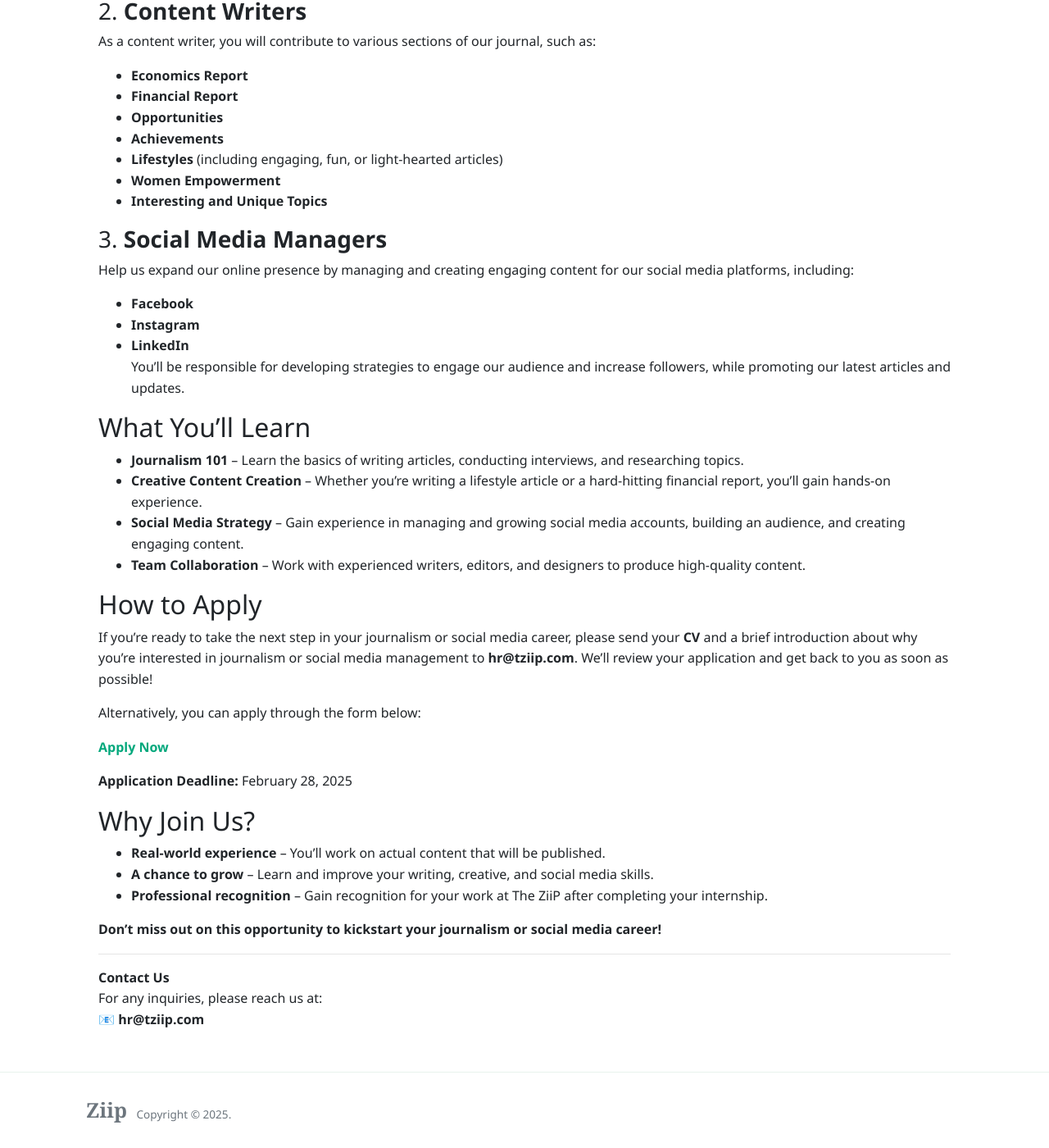
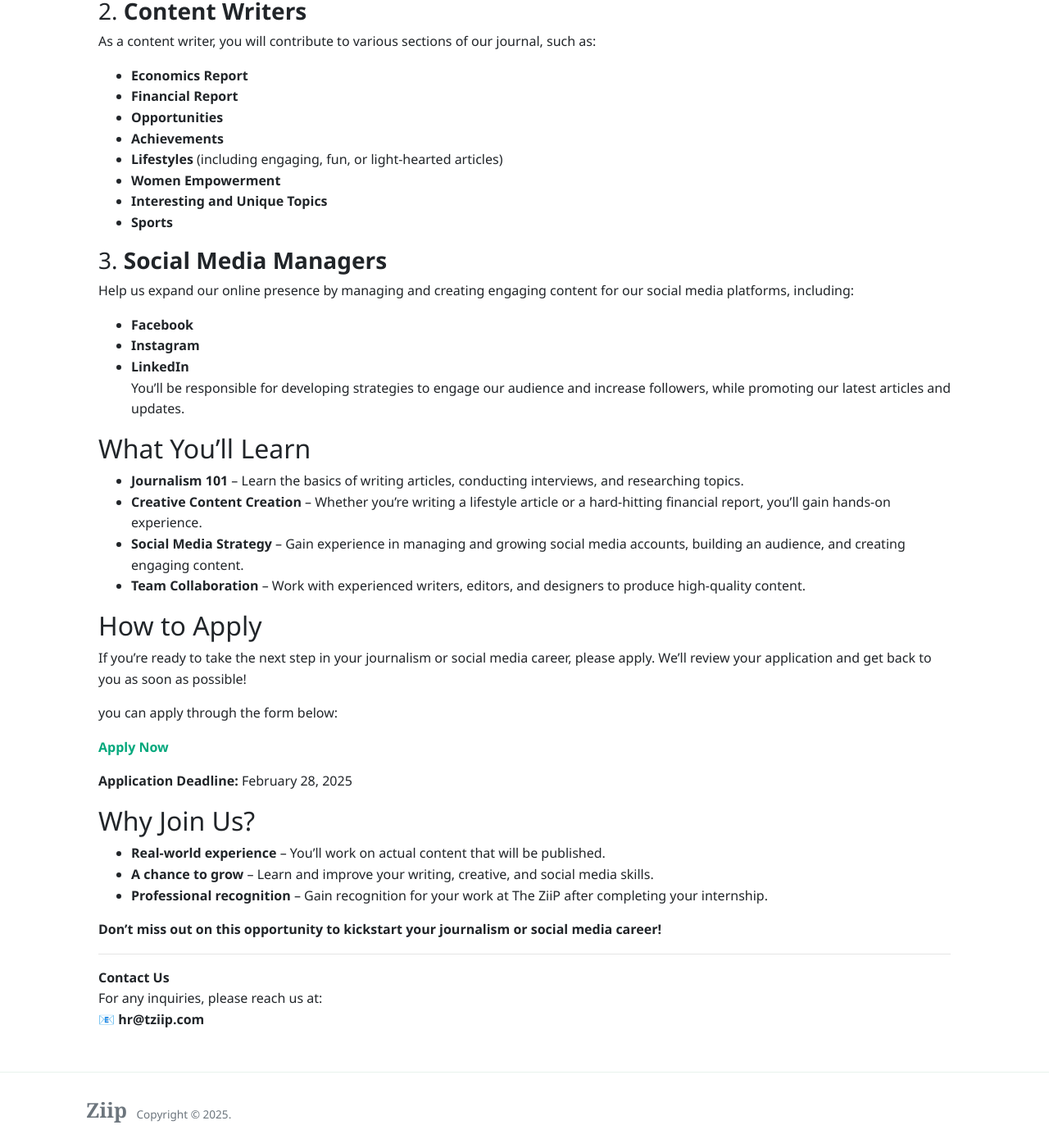
Before and after one commit to zetx2024/newsa, a Jekyll site: the page built from _pages/hire.md, in a window 1280 px wide and 1400 px high, scrolled down 716 px. Shown: the whole window at 82% size. Built offline with Jekyll 4.4.1, drawn with Linux system fonts in a browser that asks for light colours; nearby versions of some CDN libraries.

Commit message:
Update hire.md

```diff
--- a/_pages/hire.md
+++ b/_pages/hire.md
@@ -30,6 +30,7 @@ As a content writer, you will contribute to various sections of our journal, suc
 - **Lifestyles** (including engaging, fun, or light-hearted articles)
 - **Women Empowerment**
 - **Interesting and Unique Topics**
+- **Sports**
 
 ### 3. **Social Media Managers**
 Help us expand our online presence by managing and creating engaging content for our social media platforms, including:
@@ -47,9 +48,9 @@ You’ll be responsible for developing strategies to engage our audience and inc
 
 ## How to Apply
 
-If you’re ready to take the next step in your journalism or social media career, please send your **CV** and a brief introduction about why you’re interested in journalism or social media management to **hr@tziip.com**. We’ll review your application and get back to you as soon as possible!
+If you’re ready to take the next step in your journalism or social media career, please apply. We’ll review your application and get back to you as soon as possible!
 
-Alternatively, you can apply through the form below:
+you can apply through the form below:
 
 [**Apply Now**](https://forms.gle/irSxivQ9ND3tA7wm7)
 
```
